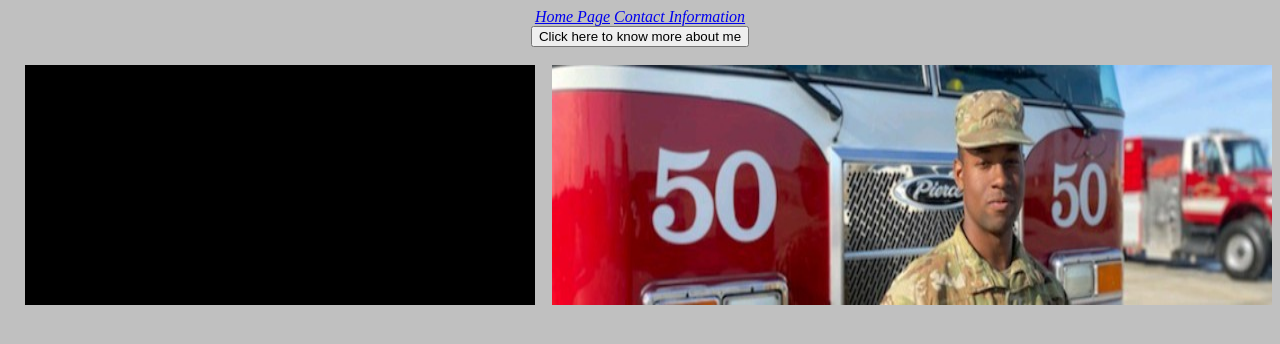
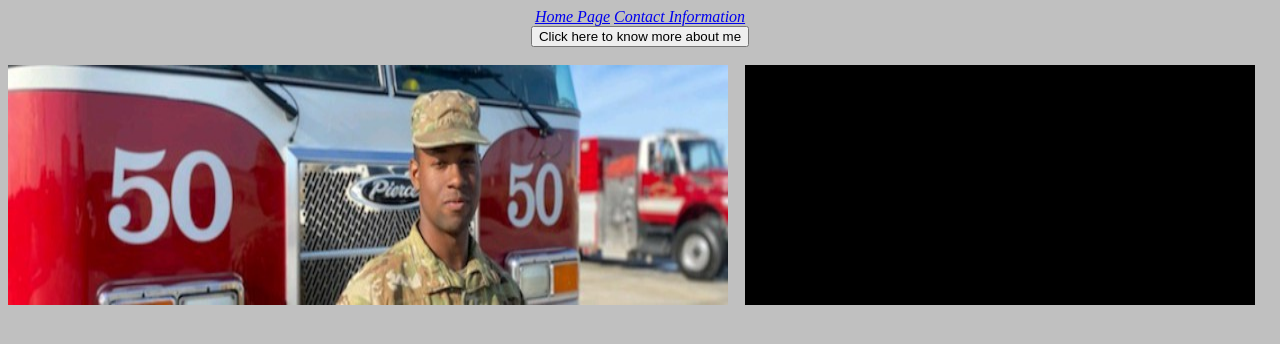
Before and after one commit to GarrettCook115/Web-Development-Project, a plain HTML site: page Page2.html in a window 1280 px wide. Drawn offline with Linux system fonts and the light colour scheme.

Commit message:
Update Page2.html

```diff
--- a/Page2.html
+++ b/Page2.html
@@ -18,29 +18,29 @@ padding-left: 20px;
 <button onclick ="changeColor()">Click here to know more about me</button>
 <br><br>
 <div style="display:flex;">
-
-<div id ='changeMe' style ="text-align:left;">  What's up and welcome. I'm Garrett Cook and am a current Student here at Kennessaw State University.
+    <img src="img/1689431986542.jpg" alt ="me in uniform"/>
+<div id ='changeMe' style ="text-align:left;">  What's up and welcome. I'm Garrett Cook and am a current Student here at Kennesaw State University.
     I grew up in SouthEast Georgia where I spent most of my teenage years attending school and then later the local college once I've turned 17.
-    Attending school,hanging with friends and relatives in the local area was all I did at the period from 2013 until 2019. Once I received my Associates in 2019 I had nothing to do honestly.
-    Working in a call center and going home at the end of the day were my only options. At that point I knew I wanted more out of life.So I joined the Airforce.
-    From that point until now, joining the USAF with only an Associates Degree and no experience to my name did more for my life than I could have ever imagined.
+    Attending school, and hanging with friends and relatives in the local area was all I did at the period from 2013 until 2019. Once I received my Associate in 2019 I had nothing to do honestly.
+    Working in a call center and going home at the end of the day were my only options. At that point, I knew I wanted more out of life. So I joined the Air Force.
+    From that point until now, joining the USAF with only an associate degree and no experience to my name did more for my life than I could have ever imagined.
 
         Having a degree period increased my pay as a USAF Airman and I got to travel to many states and countries.
-    Japan,Guam,California,Texas and Seattle were all awesome.
-    I enjoyed my time as a FireMan in the USAF, and it allowed me to meet my better half whom which I got to marry.
+    Japan, Guam, California, Texas, and Seattle were all awesome.
+    I enjoyed my time as a FireMan in the USAF, and it allowed me to meet my better half whom I got to marry.
 
         Brief detailed information:
-    -I've attended the College of Coastal Georgia in 2013 and have received an Associates of Science in History.
-    Following that I volunteered myself to join the United States Air force as a Civil Engineer Fireman in 2019.
+    -I attended the College of Coastal Georgia in 2013 and received an Associate of Science in History.
+    Following that I volunteered myself to join the United States Air Force as a Civil Engineer Fireman in 2019.
 
-        Now come 2023 I see myself back in school striving to become more educated and knowledgeable withing the world of Information Technology.
-    This is my third semester at Kennessaw State University, and I've yet to have any problems merging into the community.
-    Many students here are extremely friendly and reliable to work with. It is a bit odd to be a bit older, attending school, but the benefits of being knowledgeable in this field are worth it.
-    The professors are understandable,reliable and easy to contact as well as advisors and other officials in the assistant organizations on campus.
+        Now come 2023 I see myself back in school striving to become more educated and knowledgeable within the world of Information Technology.
+    This is my third semester at Kennesaw State University, and I've yet to have any problems merging into the community.
+    Many students here are extremely friendly and reliable to work with. It is a bit odd to be a bit older, and attending school, but the benefits of being knowledgeable in this field are worth it.
+    The professors are understandable, reliable, and easy to contact as well as advisors and other officials in the assistant organizations on campus.
     It's a wonderful community and the students seem to enjoy it just as much as I do.
-        The previous two semesters were a bit rough for me getting back into the educational world ,but I hit the ground running and won't stop.
+        The previous two semesters were a bit rough for me getting back into the educational world, but I hit the ground running and won't stop.
     Willing to learn and take the time to understand the skill requirements to excel in the IT field.</div>
-    <img src="img/1689431986542.jpg" alt ="me in uniform"/>
+
     <br>
 
 <script src = "myscripts.js"></script>
```
